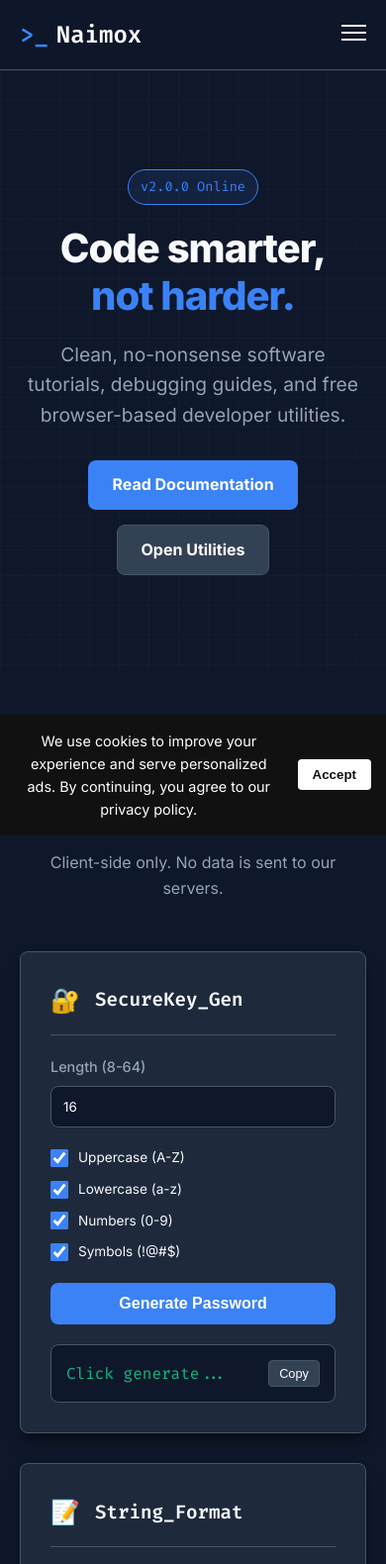
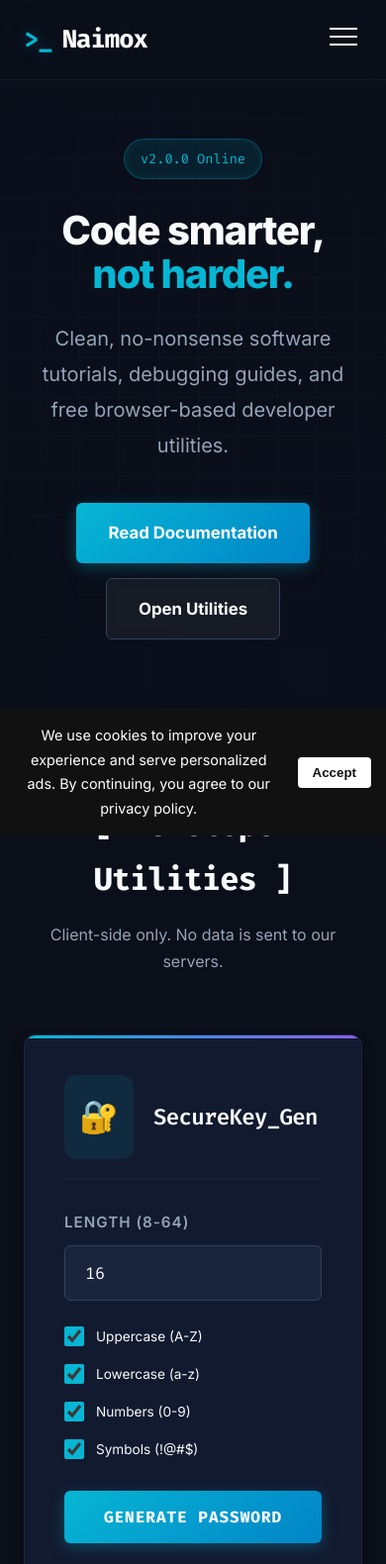
Before and after one commit to hichamelmounaim/naimox.com, a plain HTML site: page index.html in a window 390 px wide. Shown: the top 1580 px of the page at 99% size. Drawn offline with Linux system fonts and the light colour scheme.

Commit message:
Implement premium responsive tech design system

```diff
--- a/css/style.css
+++ b/css/style.css
@@ -1,24 +1,31 @@
 /* ============================================
-   Naimox.com — Tech & Software Design System
+   Naimox.com — Premium Tech & Software Design System
    ============================================ */
-@import url('https://fonts.googleapis.com/css2?family=Fira+Code:wght@400;600&family=Inter:wght@400;500;700;800&display=swap');
+@import url('https://fonts.googleapis.com/css2?family=Fira+Code:wght@400;500;600;700&family=Inter:wght@400;500;600;700;800;900&display=swap');
 
 :root {
-  --bg-primary: #0f172a; /* Deep Slate Blue (Dark Mode) */
-  --bg-secondary: #1e293b;
-  --bg-card: #334155;
-  --primary: #3b82f6; /* Bright Blue */
-  --primary-hover: #2563eb;
-  --secondary: #10b981; /* Emerald Green */
-  --accent: #8b5cf6; /* Purple */
-  --text-primary: #f8fafc;
-  --text-secondary: #94a3b8;
-  --border: #475569;
-  --radius: 8px;
+  --bg-primary: #0A0F1A; /* Extremely dark slate */
+  --bg-secondary: #121A2F;
+  --bg-card: #1A243D;
+  --bg-card-hover: #222E4D;
+  --primary: #06B6D4; /* Cyan/Neon Blue */
+  --primary-hover: #0891B2;
+  --primary-glow: rgba(6, 182, 212, 0.4);
+  --secondary: #8B5CF6; /* Electric Purple */
+  --secondary-glow: rgba(139, 92, 246, 0.4);
+  --accent: #10B981; /* Emerald/Success */
+  --text-primary: #F8FAFC; /* Crisp White */
+  --text-secondary: #94A3B8; /* Muted Slate */
+  --border: #334155;
+  --border-focus: #06B6D4;
+  --radius: 12px;
+  --radius-sm: 6px;
+  --radius-full: 9999px;
+  --shadow-sm: 0 4px 6px -1px rgba(0, 0, 0, 0.3);
   --shadow: 0 10px 15px -3px rgba(0, 0, 0, 0.5);
-  --shadow-glow: 0 0 20px rgba(59, 130, 246, 0.2);
-  --transition: 0.2s ease;
-  --max-width: 1100px;
+  --shadow-lg: 0 20px 25px -5px rgba(0, 0, 0, 0.6);
+  --transition: 0.3s cubic-bezier(0.4, 0, 0.2, 1);
+  --max-width: 1150px;
 }
 
 *, *::before, *::after { box-sizing: border-box; margin: 0; padding: 0; }
@@ -28,145 +35,188 @@
   font-family: 'Inter', sans-serif;
   background: var(--bg-primary);
   color: var(--text-primary);
-  line-height: 1.6;
+  line-height: 1.7;
+  overflow-x: hidden;
+}
+
+body::before {
+  content: ''; position: fixed; inset: 0;
+  background:
+    linear-gradient(rgba(10, 15, 26, 0.95), rgba(10, 15, 26, 0.95)),
+    radial-gradient(circle at 20% 30%, rgba(6, 182, 212, 0.08) 0%, transparent 40%),
+    radial-gradient(circle at 80% 80%, rgba(139, 92, 246, 0.08) 0%, transparent 40%);
+  background-size: cover; z-index: -1; pointer-events: none;
 }
 
 a { color: var(--primary); text-decoration: none; transition: var(--transition); }
-a:hover { color: var(--secondary); }
+a:hover { color: var(--secondary); text-shadow: 0 0 10px var(--primary-glow); }
 img { max-width: 100%; display: block; border-radius: var(--radius); }
-h1, h2, h3, h4 { color: var(--text-primary); margin-bottom: 0.5em; font-weight: 800; }
-h1 { font-size: clamp(2.5rem, 5vw, 4rem); line-height: 1.2; letter-spacing: -1px; }
-h2 { font-size: clamp(2rem, 4vw, 2.5rem); letter-spacing: -0.5px; }
-h3 { font-size: clamp(1.2rem, 2vw, 1.5rem); }
+h1, h2, h3, h4 { color: var(--text-primary); margin-bottom: 0.5em; font-weight: 800; letter-spacing: -0.03em; }
+h1 { font-size: clamp(2.5rem, 6vw, 4.5rem); line-height: 1.1; }
+h2 { font-size: clamp(2rem, 4vw, 3rem); }
+h3 { font-size: clamp(1.3rem, 2vw, 1.8rem); }
 
 code, pre { font-family: 'Fira Code', monospace; font-size: 0.9em; }
 
-.container { max-width: var(--max-width); margin: 0 auto; padding: 0 20px; }
+.container { max-width: var(--max-width); margin: 0 auto; padding: 0 24px; position: relative; z-index: 1; }
 
 /* ============ HEADER ============ */
 .header {
-  background: rgba(15, 23, 42, 0.9); backdrop-filter: blur(10px);
-  border-bottom: 1px solid var(--border);
-  position: sticky; top: 0; z-index: 1000;
+  background: rgba(10, 15, 26, 0.85); backdrop-filter: blur(12px); -webkit-backdrop-filter: blur(12px);
+  border-bottom: 1px solid rgba(255, 255, 255, 0.05);
+  position: fixed; top: 0; left: 0; right: 0; z-index: 1000; transition: var(--transition);
 }
-.nav { display: flex; align-items: center; justify-content: space-between; height: 70px; }
-.logo { font-family: 'Fira Code', monospace; font-size: 1.5rem; font-weight: 600; color: white; display: flex; align-items: center; gap: 8px; }
-.logo-icon { color: var(--primary); }
+.header.scrolled { border-bottom: 1px solid var(--border); box-shadow: var(--shadow); }
+.nav { display: flex; align-items: center; justify-content: space-between; height: 80px; }
+.logo { font-family: 'Fira Code', monospace; font-size: 1.6rem; font-weight: 700; color: white; display: flex; align-items: center; gap: 10px; letter-spacing: -1px; }
+.logo-icon { color: var(--primary); text-shadow: 0 0 15px var(--primary-glow); }
 
-.nav-links { display: flex; gap: 25px; list-style: none; }
-.nav-links a { color: var(--text-secondary); font-weight: 500; font-size: 0.9rem; }
+.nav-links { display: flex; gap: 35px; list-style: none; }
+.nav-links a { color: var(--text-secondary); font-weight: 600; font-size: 0.95rem; text-transform: uppercase; letter-spacing: 1px; position: relative; padding: 5px 0; }
+.nav-links a::after { content: ''; position: absolute; bottom: 0; left: 0; width: 0; height: 2px; background: linear-gradient(90deg, var(--primary), var(--secondary)); transition: var(--transition); }
 .nav-links a:hover, .nav-links a.active { color: white; }
+.nav-links a:hover::after, .nav-links a.active::after { width: 100%; box-shadow: 0 0 10px var(--primary-glow); }
 
-.hamburger { display: none; background: none; border: none; cursor: pointer; }
-.hamburger span { display: block; width: 25px; height: 2px; background: white; margin-bottom: 5px; }
+.hamburger { display: none; background: none; border: none; cursor: pointer; padding: 5px; }
+.hamburger span { display: block; width: 28px; height: 2px; background: white; margin-bottom: 6px; transition: var(--transition); }
 
 /* ============ HERO ============ */
-.hero { padding: 100px 0; text-align: center; position: relative; overflow: hidden; }
-/* Subtle grid background for tech feel */
+.hero { padding: 180px 0 120px; text-align: center; position: relative; overflow: hidden; }
+/* High-tech grid */
 .hero::before {
-  content: ''; position: absolute; top: 0; left: 0; right: 0; bottom: 0;
-  background-image: linear-gradient(var(--bg-secondary) 1px, transparent 1px), linear-gradient(90deg, var(--bg-secondary) 1px, transparent 1px);
-  background-size: 30px 30px; opacity: 0.3; z-index: -1;
+  content: ''; position: absolute; inset: 0;
+  background-image: linear-gradient(rgba(255,255,255,0.03) 1px, transparent 1px), linear-gradient(90deg, rgba(255,255,255,0.03) 1px, transparent 1px);
+  background-size: 40px 40px; mask-image: radial-gradient(circle at center, black, transparent 80%); -webkit-mask-image: radial-gradient(circle at center, black, transparent 80%);
+  z-index: -1;
 }
-.hero-content { max-width: 800px; margin: 0 auto; }
-.hero-badge { display: inline-block; padding: 6px 12px; background: rgba(59, 130, 246, 0.1); border: 1px solid var(--primary); color: var(--primary); border-radius: 20px; font-size: 0.85rem; font-family: 'Fira Code', monospace; margin-bottom: 20px; }
-.hero p { font-size: 1.2rem; color: var(--text-secondary); margin-bottom: 30px; }
+.hero-content { max-width: 850px; margin: 0 auto; }
+.hero-badge {
+  display: inline-flex; align-items: center; gap: 8px; padding: 8px 16px;
+  background: rgba(6, 182, 212, 0.1); border: 1px solid rgba(6, 182, 212, 0.3);
+  color: var(--primary); border-radius: var(--radius-full); font-size: 0.85rem;
+  font-family: 'Fira Code', monospace; margin-bottom: 30px; box-shadow: inset 0 0 10px rgba(6, 182, 212, 0.1);
+}
+.hero-badge .dot { width: 8px; height: 8px; background: var(--primary); border-radius: 50%; box-shadow: 0 0 10px var(--primary); animation: pulse 2s infinite; }
+.hero h1 { margin-bottom: 25px; }
+.hero h1 .highlight { background: linear-gradient(135deg, var(--primary), var(--secondary)); -webkit-background-clip: text; -webkit-text-fill-color: transparent; }
+.hero p { font-size: 1.25rem; color: var(--text-secondary); margin-bottom: 40px; line-height: 1.8; }
 
 .btn {
-  display: inline-flex; align-items: center; justify-content: center; gap: 8px;
-  padding: 12px 24px; border-radius: var(--radius); font-weight: 600;
-  font-size: 1rem; cursor: pointer; transition: var(--transition); border: none;
+  display: inline-flex; align-items: center; justify-content: center; gap: 10px;
+  padding: 16px 32px; border-radius: var(--radius-sm); font-weight: 700;
+  font-size: 1.05rem; cursor: pointer; transition: var(--transition); border: none; font-family: 'Inter', sans-serif;
 }
-.btn-primary { background: var(--primary); color: white; }
-.btn-primary:hover { background: var(--primary-hover); box-shadow: var(--shadow-glow); }
-.btn-secondary { background: var(--bg-card); color: white; border: 1px solid var(--border); }
-.btn-secondary:hover { background: var(--border); }
+.btn-primary { background: linear-gradient(135deg, var(--primary), #0284c7); color: white; box-shadow: 0 4px 15px rgba(6, 182, 212, 0.3); }
+.btn-primary:hover { box-shadow: 0 8px 25px rgba(6, 182, 212, 0.5); transform: translateY(-3px); }
+.btn-secondary { background: rgba(255,255,255,0.05); color: white; border: 1px solid var(--border); backdrop-filter: blur(5px); }
+.btn-secondary:hover { background: rgba(255,255,255,0.1); border-color: var(--text-secondary); transform: translateY(-3px); }
 
 /* ============ TOOLS SECTION ============ */
-.tools-section { padding: 60px 0 100px; }
-.tools-grid { display: grid; grid-template-columns: 1fr 1fr; gap: 30px; }
+.tools-section { padding: 80px 0 120px; }
+.tools-grid { display: grid; grid-template-columns: 1fr 1fr; gap: 40px; }
 
 .tool-card {
-  background: var(--bg-secondary); border-radius: var(--radius); padding: 30px;
-  border: 1px solid var(--border); box-shadow: var(--shadow);
+  background: var(--bg-secondary); border-radius: var(--radius); padding: 40px;
+  border: 1px solid rgba(255,255,255,0.05); box-shadow: var(--shadow); position: relative; overflow: hidden;
+  transition: var(--transition);
 }
-.tool-header { display: flex; align-items: center; gap: 15px; margin-bottom: 20px; border-bottom: 1px solid var(--border); padding-bottom: 15px; }
-.tool-header h3 { margin: 0; font-family: 'Fira Code', monospace; }
-.tool-icon { font-size: 1.5rem; color: var(--secondary); }
+.tool-card:hover { transform: translateY(-5px); border-color: rgba(6, 182, 212, 0.3); box-shadow: var(--shadow-lg), 0 0 30px rgba(6, 182, 212, 0.1); }
+.tool-card::before { content: ''; position: absolute; top: 0; left: 0; width: 100%; height: 3px; background: linear-gradient(90deg, var(--primary), var(--secondary)); }
 
-.form-group { margin-bottom: 20px; }
-.form-group label { display: block; font-weight: 500; margin-bottom: 8px; color: var(--text-secondary); font-size: 0.9rem; }
-.form-group input[type="number"], .form-group textarea {
-  width: 100%; padding: 12px; border: 1px solid var(--border); border-radius: var(--radius);
-  background: var(--bg-primary); color: white; font-family: inherit; transition: var(--transition);
+.tool-header { display: flex; align-items: center; gap: 20px; margin-bottom: 30px; border-bottom: 1px solid rgba(255,255,255,0.05); padding-bottom: 20px; }
+.tool-header h3 { margin: 0; font-family: 'Fira Code', monospace; font-size: 1.4rem; font-weight: 600; }
+.tool-icon { font-size: 2rem; color: var(--primary); background: rgba(6, 182, 212, 0.1); padding: 15px; border-radius: var(--radius); }
+
+.form-group { margin-bottom: 25px; }
+.form-group label { display: block; font-weight: 600; margin-bottom: 10px; color: var(--text-secondary); font-size: 0.95rem; text-transform: uppercase; letter-spacing: 1px; }
+.form-group input[type="number"], .form-group textarea, .form-group input[type="text"] {
+  width: 100%; padding: 16px 20px; border: 1px solid var(--border); border-radius: var(--radius-sm);
+  background: var(--bg-card); color: white; font-family: 'Fira Code', monospace; font-size: 1.05rem; transition: var(--transition);
 }
-.form-group input:focus, .form-group textarea:focus { border-color: var(--primary); outline: none; }
+.form-group input:focus, .form-group textarea:focus { border-color: var(--primary); outline: none; box-shadow: 0 0 0 3px rgba(6, 182, 212, 0.2); background: #1E293B; }
 
-/* Checkboxes */
-.checkbox-group { display: flex; align-items: center; gap: 10px; margin-bottom: 10px; }
-.checkbox-group input[type="checkbox"] { width: 18px; height: 18px; accent-color: var(--primary); cursor: pointer; }
+.checkbox-group { display: flex; align-items: center; gap: 12px; margin-bottom: 15px; }
+.checkbox-group input[type="checkbox"] { width: 20px; height: 20px; accent-color: var(--primary); cursor: pointer; }
+.checkbox-group label { margin-bottom: 0; text-transform: none; letter-spacing: 0; font-family: 'Inter', sans-serif; color: var(--text-primary); }
 
-.tool-btn { width: 100%; margin-top: 10px; }
+.tool-btn { width: 100%; margin-top: 15px; font-family: 'Fira Code', monospace; text-transform: uppercase; letter-spacing: 1px; font-size: 1rem; }
 
 .result-box {
-  margin-top: 20px; padding: 15px; background: var(--bg-primary);
-  border-radius: var(--radius); border: 1px solid var(--border);
+  margin-top: 30px; padding: 25px; background: #000000;
+  border-radius: var(--radius-sm); border: 1px solid var(--border);
   font-family: 'Fira Code', monospace; word-break: break-all; position: relative;
-  min-height: 54px; display: flex; align-items: center; justify-content: space-between;
+  min-height: 80px; display: flex; align-items: center; justify-content: space-between; color: var(--accent); box-shadow: inset 0 2px 10px rgba(0,0,0,0.5);
 }
-.copy-btn { background: var(--bg-card); color: white; border: 1px solid var(--border); padding: 5px 10px; border-radius: 4px; cursor: pointer; font-size: 0.8rem; transition: var(--transition); }
-.copy-btn:hover { background: var(--primary); border-color: var(--primary); }
+.result-box::before { content: '>_'; position: absolute; top: -12px; left: 15px; background: var(--bg-secondary); padding: 0 10px; color: var(--text-secondary); font-size: 0.8rem; }
+.copy-btn { background: var(--bg-card); color: white; border: 1px solid var(--border); padding: 8px 16px; border-radius: 4px; cursor: pointer; font-size: 0.85rem; font-family: 'Inter', sans-serif; font-weight: 600; transition: var(--transition); }
+.copy-btn:hover { background: var(--primary); border-color: var(--primary); box-shadow: 0 0 15px rgba(6, 182, 212, 0.4); }
 
 /* ============ ARTICLES LIST ============ */
-.articles-section { padding: 80px 0; background: var(--bg-secondary); border-top: 1px solid var(--border); }
-.section-header { text-align: center; margin-bottom: 50px; }
+.articles-section { padding: 100px 0; border-top: 1px solid rgba(255,255,255,0.05); }
+.section-header { text-align: center; margin-bottom: 60px; }
 
-.articles-grid { display: grid; grid-template-columns: 1fr; gap: 20px; max-width: 800px; margin: 0 auto; }
+.articles-grid { display: grid; grid-template-columns: 1fr; gap: 25px; max-width: 900px; margin: 0 auto; }
 .article-row {
-  display: flex; align-items: center; gap: 20px; padding: 25px;
-  background: var(--bg-primary); border-radius: var(--radius); border: 1px solid var(--border);
-  transition: var(--transition);
+  display: flex; align-items: center; gap: 25px; padding: 30px;
+  background: var(--bg-secondary); border-radius: var(--radius); border: 1px solid rgba(255,255,255,0.05);
+  transition: var(--transition); cursor: pointer; position: relative; overflow: hidden;
 }
-.article-row:hover { border-color: var(--primary); transform: translateX(5px); }
-.article-icon { width: 60px; height: 60px; border-radius: var(--radius); background: var(--bg-card); display: flex; align-items: center; justify-content: center; font-size: 1.8rem; flex-shrink: 0; }
-.article-content { flex-grow: 1; }
-.article-row h3 { margin-bottom: 5px; font-size: 1.2rem; }
-.article-row p { color: var(--text-secondary); font-size: 0.95rem; margin-bottom: 0; }
-.article-meta { display: flex; gap: 15px; margin-top: 10px; font-size: 0.8rem; color: var(--text-secondary); font-family: 'Fira Code', monospace; }
+.article-row::after { content: '→'; position: absolute; right: 30px; font-size: 1.5rem; color: var(--text-secondary); opacity: 0; transform: translateX(-10px); transition: var(--transition); }
+.article-row:hover { border-color: rgba(139, 92, 246, 0.3); transform: translateX(5px); background: #162032; }
+.article-row:hover::after { opacity: 1; transform: translateX(0); color: var(--secondary); }
+
+.article-icon { width: 70px; height: 70px; border-radius: var(--radius); background: rgba(139, 92, 246, 0.1); display: flex; align-items: center; justify-content: center; font-size: 2rem; flex-shrink: 0; color: var(--secondary); border: 1px solid rgba(139, 92, 246, 0.2); }
+.article-content { flex-grow: 1; padding-right: 40px; }
+.article-row h3 { margin-bottom: 8px; font-size: 1.3rem; transition: var(--transition); }
+.article-row:hover h3 { color: var(--primary); }
+.article-row p { color: var(--text-secondary); font-size: 1.05rem; margin-bottom: 0; line-height: 1.6; }
+.article-meta { display: flex; gap: 20px; margin-top: 15px; font-size: 0.85rem; color: var(--text-secondary); font-family: 'Fira Code', monospace; }
 
 /* ============ CONTENT PAGES ============ */
-.page-hero { padding: 100px 0 50px; text-align: center; border-bottom: 1px solid var(--border); }
-.content-page { padding: 60px 0 100px; }
-.content-body { max-width: 750px; margin: 0 auto; font-size: 1.1rem; }
-.content-body h2 { margin: 40px 0 20px; color: var(--primary); font-size: 1.8rem; }
-.content-body h3 { margin: 30px 0 15px; font-size: 1.4rem; }
-.content-body p { margin-bottom: 20px; color: #cbd5e1; }
-.content-body ul, .content-body ol { margin: 20px 0 20px 40px; color: #cbd5e1; }
-.content-body li { margin-bottom: 10px; }
+.page-hero { padding: 150px 0 60px; text-align: center; border-bottom: 1px solid rgba(255,255,255,0.05); background: radial-gradient(ellipse at top, rgba(6, 182, 212, 0.05), transparent 70%); }
+.content-page { padding: 80px 0 120px; }
+.content-body { max-width: 800px; margin: 0 auto; font-size: 1.15rem; line-height: 1.8; }
+.content-body h2 { margin: 50px 0 25px; color: var(--primary); font-size: 2.2rem; }
+.content-body h3 { margin: 40px 0 15px; font-size: 1.6rem; color: var(--text-primary); }
+.content-body p { margin-bottom: 25px; color: #E2E8F0; }
+.content-body ul, .content-body ol { margin: 25px 0 30px 40px; color: #E2E8F0; }
+.content-body li { margin-bottom: 12px; }
 
-/* Fake terminal window in articles */
-.terminal { background: #000; border-radius: var(--radius); padding: 20px; border: 1px solid #333; margin: 25px 0; font-family: 'Fira Code', monospace; font-size: 0.9rem; color: #10b981; overflow-x: auto; }
-.terminal .prompt { color: #8b5cf6; }
+.terminal { background: #050505; border-radius: var(--radius); padding: 25px; border: 1px solid #222; margin: 35px 0; font-family: 'Fira Code', monospace; font-size: 1rem; color: var(--text-primary); overflow-x: auto; box-shadow: 0 10px 30px rgba(0,0,0,0.5); position: relative; }
+.terminal::before { content: ''; position: absolute; top: 12px; left: 15px; width: 10px; height: 10px; border-radius: 50%; background: #EF4444; box-shadow: 18px 0 0 #F59E0B, 36px 0 0 #10B981; }
+.terminal-content { margin-top: 20px; }
+.terminal .prompt { color: var(--primary); font-weight: 600; margin-right: 10px; }
+.terminal .cmd { color: var(--accent); }
 
 /* ============ FOOTER ============ */
-.footer { background: #020617; border-top: 1px solid var(--border); padding: 60px 0 30px; }
-.footer-grid { display: grid; grid-template-columns: 2fr 1fr 1fr; gap: 40px; margin-bottom: 40px; }
-.footer .logo { margin-bottom: 15px; }
-.footer p { color: var(--text-secondary); font-size: 0.9rem; max-width: 300px; }
-.footer h4 { color: white; font-size: 1rem; margin-bottom: 20px; font-family: 'Fira Code', monospace; }
+.footer { background: #050A14; border-top: 1px solid rgba(255,255,255,0.05); padding: 80px 0 40px; }
+.footer-grid { display: grid; grid-template-columns: 2fr 1fr 1fr; gap: 60px; margin-bottom: 50px; }
+.footer .logo { margin-bottom: 20px; }
+.footer p { color: var(--text-secondary); font-size: 1rem; max-width: 350px; line-height: 1.8; }
+.footer h4 { color: white; font-size: 1.05rem; margin-bottom: 25px; font-family: 'Fira Code', monospace; letter-spacing: 1px; }
 .footer ul { list-style: none; }
-.footer ul li { margin-bottom: 10px; }
-.footer ul a { color: var(--text-secondary); font-size: 0.9rem; }
-.footer ul a:hover { color: var(--primary); }
-.footer-bottom { border-top: 1px solid rgba(255,255,255,0.1); padding-top: 20px; text-align: center; color: var(--text-secondary); font-size: 0.85rem; font-family: 'Fira Code', monospace; }
+.footer ul li { margin-bottom: 15px; }
+.footer ul a { color: var(--text-secondary); font-size: 1rem; }
+.footer ul a:hover { color: var(--primary); padding-left: 5px; }
+.footer-bottom { border-top: 1px solid rgba(255,255,255,0.05); padding-top: 30px; text-align: center; color: var(--text-secondary); font-size: 0.9rem; font-family: 'Fira Code', monospace; }
+
+/* ANIMATIONS */
+@keyframes pulse { 0% { box-shadow: 0 0 0 0 rgba(6, 182, 212, 0.4); } 70% { box-shadow: 0 0 0 10px rgba(6, 182, 212, 0); } 100% { box-shadow: 0 0 0 0 rgba(6, 182, 212, 0); } }
 
 /* MOBILE */
+@media (max-width: 992px) {
+  .tools-grid { grid-template-columns: 1fr; max-width: 600px; margin: 0 auto; }
+}
+
 @media (max-width: 768px) {
-  .nav-links { display: none; position: absolute; top: 70px; left: 0; right: 0; background: var(--bg-secondary); flex-direction: column; padding: 20px; border-bottom: 1px solid var(--border); }
+  .nav-links { display: none; position: fixed; top: 80px; left: 0; right: 0; background: rgba(10, 15, 26, 0.98); backdrop-filter: blur(15px); flex-direction: column; padding: 30px; border-bottom: 1px solid rgba(255,255,255,0.1); z-index: 999; }
   .nav-links.open { display: flex; }
   .hamburger { display: block; }
-  .tools-grid { grid-template-columns: 1fr; }
-  .article-row { flex-direction: column; text-align: center; }
+  .hero { padding: 140px 0 80px; }
+  .article-row { flex-direction: column; text-align: center; padding: 30px 20px; }
+  .article-row::after { display: none; }
+  .article-content { padding-right: 0; }
   .article-meta { justify-content: center; }
-  .footer-grid { grid-template-columns: 1fr; }
+  .footer-grid { grid-template-columns: 1fr; gap: 40px; text-align: center; }
+  .footer p { margin: 0 auto; }
 }
```
